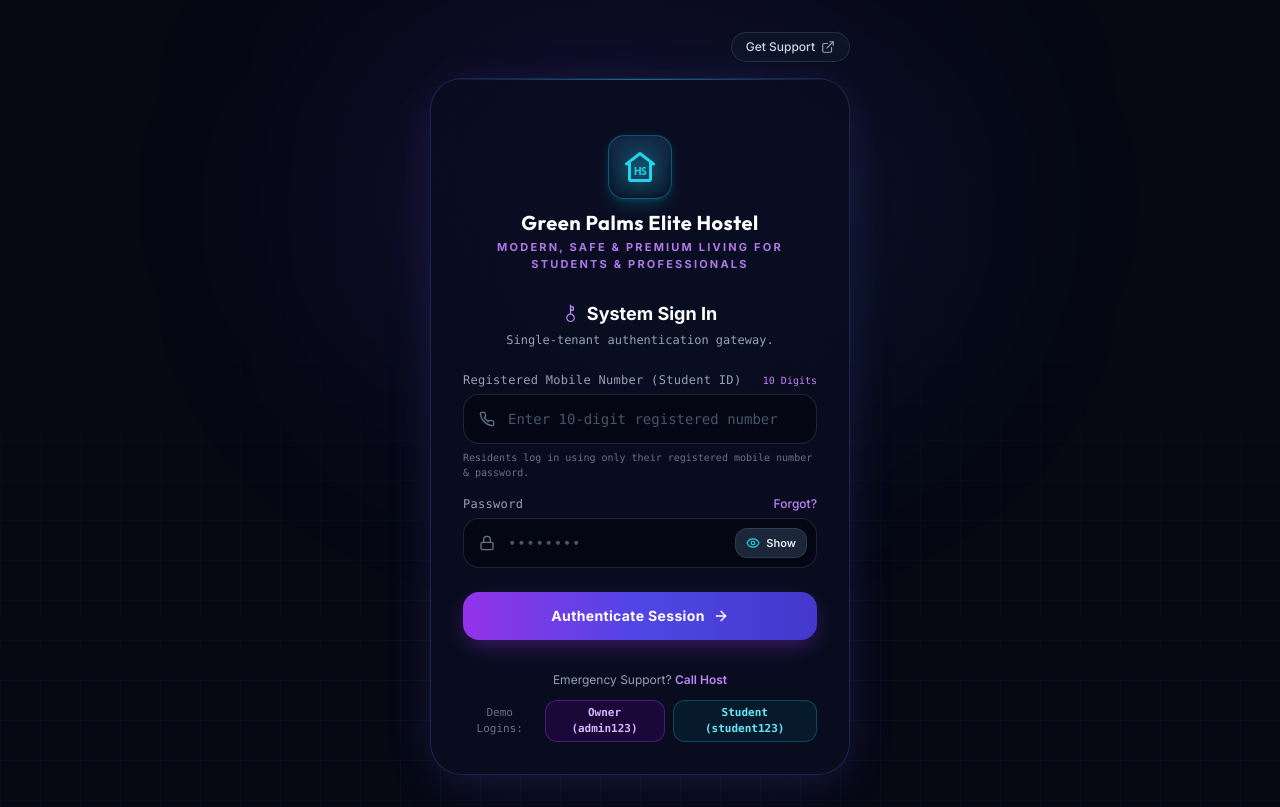
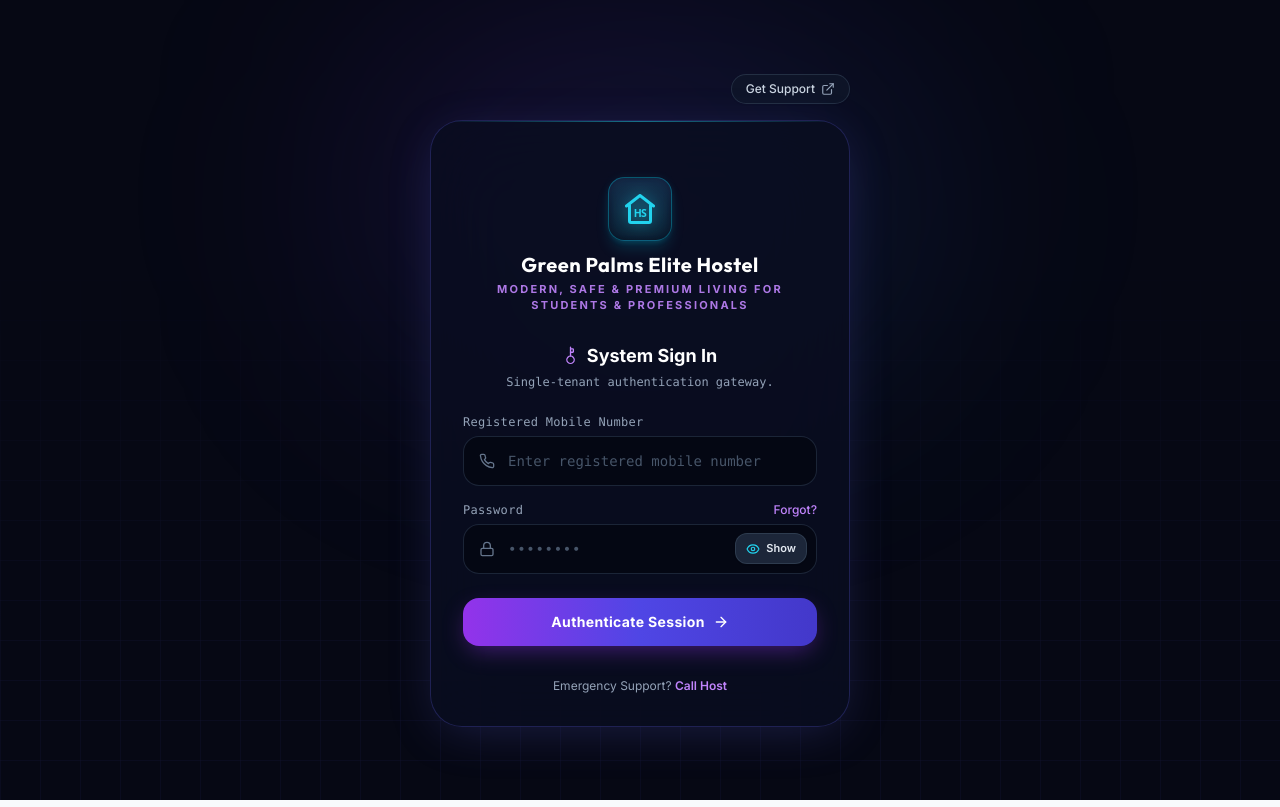
Before and after one commit to homestay7075-lang/homestay, a Next.js app: page /login in a window 1280 px wide. Built offline with nearby package versions, Linux system fonts and the light colour scheme.

Commit message:
Remove demo labels and credentials from login page

```diff
--- a/app/login/page.tsx
+++ b/app/login/page.tsx
@@ -192,12 +192,9 @@ function LoginContent() {
           <form onSubmit={handleLogin} className="space-y-4">
             {/* Phone Number Input */}
             <div className="space-y-1.5">
-              <div className="flex items-center justify-between">
               <label className="block text-xs font-mono text-slate-400 tracking-wide">
-                  Registered Mobile Number (Student ID)
+                Registered Mobile Number
               </label>
-                <span className="text-[10px] text-purple-400 font-mono">10 Digits</span>
-              </div>
               <div className="relative flex items-center">
                 <Phone className="w-4 h-4 text-slate-500 absolute left-4 pointer-events-none" />
                 <input
@@ -205,13 +202,10 @@ function LoginContent() {
                   required
                   value={identifier}
                   onChange={(e) => setIdentifier(e.target.value)}
-                  placeholder="Enter 10-digit registered number"
+                  placeholder="Enter registered mobile number"
                   className="w-full pl-11 pr-4 py-3.5 bg-[#050713]/90 border border-slate-800/90 focus:border-purple-500/80 rounded-2xl text-white text-sm font-mono placeholder:text-slate-600 focus:ring-2 focus:ring-purple-500/20 outline-none transition"
                 />
               </div>
-              <span className="text-[10px] text-slate-500 font-mono block">
-                Residents log in using only their registered mobile number & password.
-              </span>
             </div>
 
             {/* Password Input with Eye reveal */}
@@ -282,9 +276,8 @@ function LoginContent() {
             </div>
           </form>
 
-          {/* Emergency Support? Call Host matching screenshot */}
-          <div className="pt-2 text-center text-xs text-slate-400 space-y-2">
-            <div>
+          {/* Emergency Support? Call Host */}
+          <div className="pt-2 text-center text-xs text-slate-400">
             <span>Emergency Support? </span>
             <a
               href={`tel:${supportPhone}`}
@@ -292,34 +285,6 @@ function LoginContent() {
             >
               Call Host
             </a>
-            </div>
-
-            {/* Quick Demo Credentials Autofill */}
-            <div className="pt-1 flex items-center justify-center gap-2 text-[11px] text-slate-500 font-mono">
-              <span>Demo Logins:</span>
-              <button
-                type="button"
-                onClick={() => {
-                  setIdentifier('9876543210');
-                  setPassword('admin123');
-                  setErrorMsg('');
-                }}
-                className="px-2.5 py-1 rounded-xl bg-purple-950/40 border border-purple-500/30 hover:border-purple-400 text-purple-300 text-[11px] font-semibold transition"
-              >
-                Owner (admin123)
-              </button>
-              <button
-                type="button"
-                onClick={() => {
-                  setIdentifier('9123456780');
-                  setPassword('student123');
-                  setErrorMsg('');
-                }}
-                className="px-2.5 py-1 rounded-xl bg-cyan-950/40 border border-cyan-500/30 hover:border-cyan-400 text-cyan-300 text-[11px] font-semibold transition"
-              >
-                Student (student123)
-              </button>
-            </div>
           </div>
         </div>
       </div>
@@ -365,12 +330,12 @@ function LoginContent() {
         </div>
       )}
 
-      {/* Forgot Password / Default Credentials Modal */}
+      {/* Forgot Password Assistance Modal */}
       {showForgotModal && (
         <div className="fixed inset-0 z-50 flex items-center justify-center p-4 bg-black/70 backdrop-blur-sm animate-in fade-in duration-200">
           <div className="w-full max-w-sm bg-slate-900 border border-slate-800 rounded-3xl p-6 shadow-2xl space-y-4">
             <div className="flex items-center justify-between">
-              <h3 className="text-base font-bold text-white">Default Access Credentials</h3>
+              <h3 className="text-base font-bold text-white">Password Recovery</h3>
               <button
                 onClick={() => setShowForgotModal(false)}
                 className="p-1.5 rounded-xl hover:bg-slate-800 text-slate-400"
@@ -380,69 +345,26 @@ function LoginContent() {
             </div>
 
             <p className="text-xs text-slate-300 leading-relaxed">
-              Use these standard system credentials or select one below to autofill and sign in:
+              If you have forgotten your password or need your login credentials reset, please contact the hostel desk or administrator:
             </p>
 
-            <div className="space-y-2 pt-1 font-mono text-xs">
-              <button
-                type="button"
-                onClick={() => {
-                  setIdentifier('9876543210');
-                  setPassword('admin123');
-                  setShowForgotModal(false);
-                  setErrorMsg('');
-                }}
-                className="w-full p-3 rounded-xl bg-slate-800/80 hover:bg-slate-800 border border-purple-500/40 text-left flex items-center justify-between transition"
-              >
-                <div>
-                  <div className="text-purple-300 font-bold">Owner / Admin</div>
-                  <div className="text-slate-400 text-[11px]">Phone: 9876543210 | Pass: admin123</div>
-                </div>
-                <span className="text-[11px] text-purple-400 font-sans font-semibold">Autofill ➔</span>
-              </button>
-
-              <button
-                type="button"
-                onClick={() => {
-                  setIdentifier('9123456780');
-                  setPassword('student123');
-                  setShowForgotModal(false);
-                  setErrorMsg('');
-                }}
-                className="w-full p-3 rounded-xl bg-slate-800/80 hover:bg-slate-800 border border-cyan-500/40 text-left flex items-center justify-between transition"
-              >
-                <div>
-                  <div className="text-cyan-300 font-bold">Student Resident</div>
-                  <div className="text-slate-400 text-[11px]">Phone: 9123456780 | Pass: student123</div>
-                </div>
-                <span className="text-[11px] text-cyan-400 font-sans font-semibold">Autofill ➔</span>
-              </button>
-
-              <button
-                type="button"
-                onClick={() => {
-                  setIdentifier('9876543211');
-                  setPassword('warden123');
-                  setShowForgotModal(false);
-                  setErrorMsg('');
-                }}
-                className="w-full p-3 rounded-xl bg-slate-800/80 hover:bg-slate-800 border border-emerald-500/40 text-left flex items-center justify-between transition"
-              >
-                <div>
-                  <div className="text-emerald-300 font-bold">Chief Warden</div>
-                  <div className="text-slate-400 text-[11px]">Phone: 9876543211 | Pass: warden123</div>
-                </div>
-                <span className="text-[11px] text-emerald-400 font-sans font-semibold">Autofill ➔</span>
-              </button>
-            </div>
-
-            <div className="pt-2">
+            <div className="space-y-2 pt-2">
               <a
                 href={`tel:${supportPhone}`}
-                className="w-full py-2.5 px-4 rounded-xl bg-slate-800 hover:bg-slate-700 text-slate-300 font-medium text-xs flex items-center justify-center gap-2 transition"
+                className="w-full py-3 px-4 rounded-xl bg-purple-600 hover:bg-purple-500 text-white font-bold text-xs flex items-center justify-center gap-2 transition"
               >
-                <Phone className="w-3.5 h-3.5" />
+                <Phone className="w-4 h-4" />
                 <span>Call Host Desk ({supportPhone})</span>
+              </a>
+
+              <a
+                href={`https://wa.me/91${supportPhone.replace(/\D/g, '')}`}
+                target="_blank"
+                rel="noopener noreferrer"
+                className="w-full py-3 px-4 rounded-xl bg-emerald-600 hover:bg-emerald-500 text-white font-bold text-xs flex items-center justify-center gap-2 transition"
+              >
+                <MessageCircle className="w-4 h-4" />
+                <span>WhatsApp Desk Support</span>
               </a>
             </div>
           </div>
```
Lines whose indentation alone changed are shown as unchanged.
